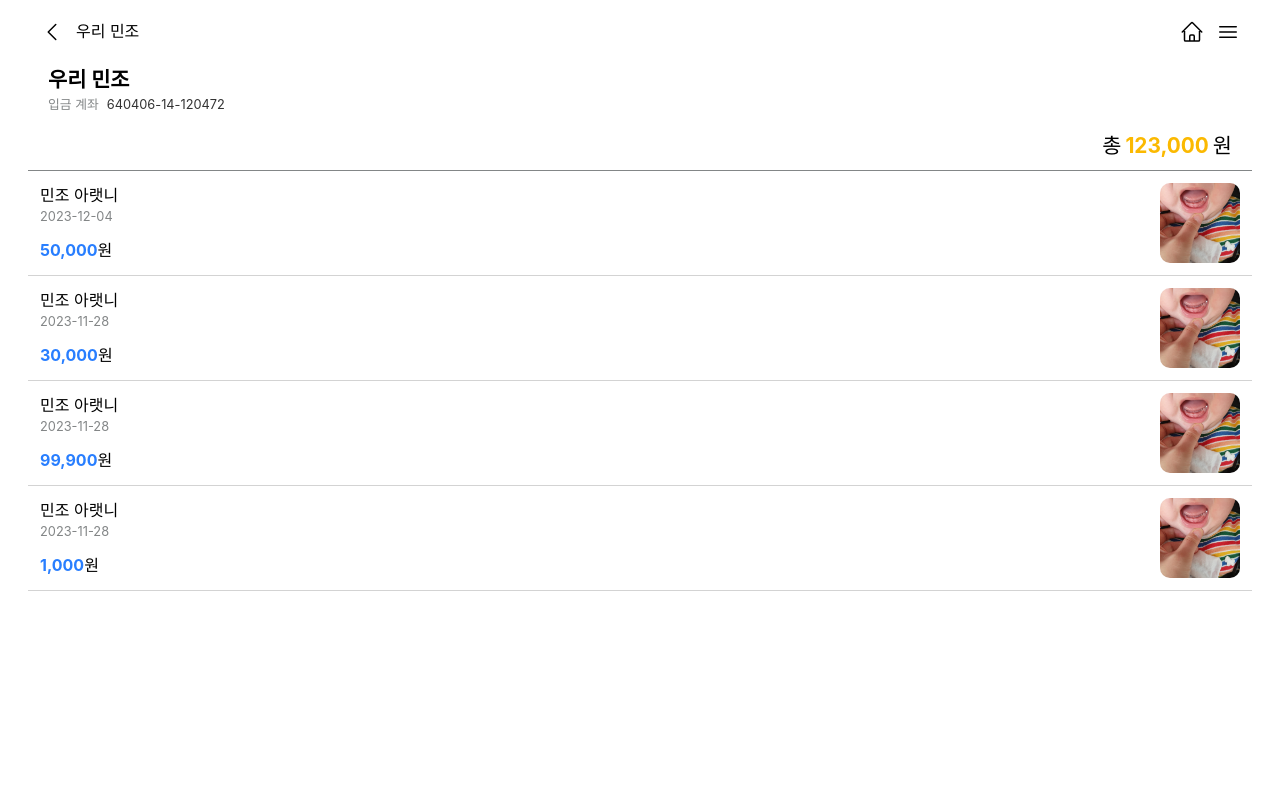
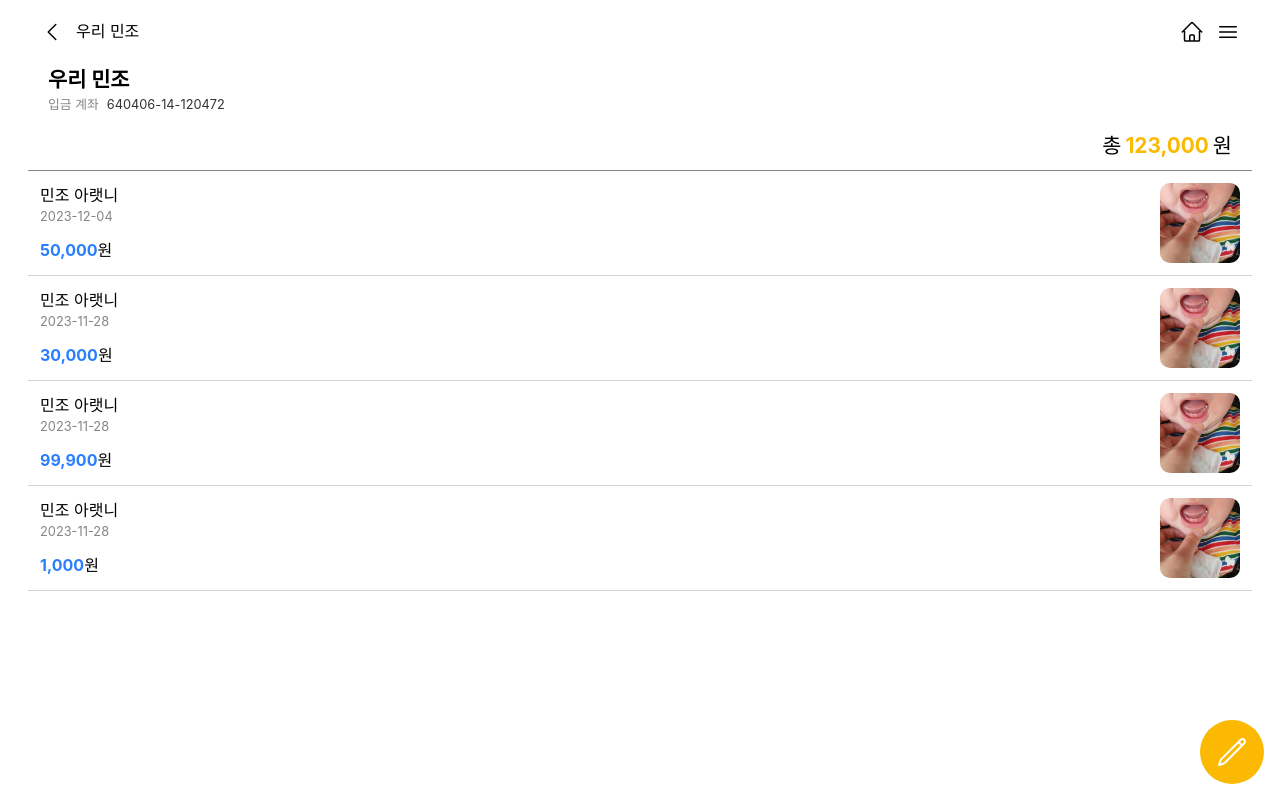
Before and after one commit to 2kujo/MemoryBox_FE, a React (Vite) app: page /memories in a window 1280 px wide. Built offline with nearby package versions, Linux system fonts and the light colour scheme; a web font is replaced by a local one.

Commit message:
UPDATE | add floating btn in memories page

```diff
--- a/src/pages/Memories.jsx
+++ b/src/pages/Memories.jsx
@@ -1,9 +1,13 @@
 import React, { useState } from "react";
+import { useNavigate } from "react-router-dom";
 
 import Navbar from "@/components/common/Navbar";
 import MemoryList from "@/components/common/MemoryList";
+import FloatingBtn from "@/components/common/FloatingBtn";
 
 export default function Memories() {
+  const navigate = useNavigate();
+
   // isFinished props로 받기
   const [cashBoxTitle, setCashBoxTitle] = useState("우리 민조");
   const [savingsType, setSavingsType] = useState("KB 특★별한 우리아이 적금");
@@ -11,6 +15,10 @@ export default function Memories() {
   const [cashBoxAmt, setCashBoxAmt] = useState(123000);
 
   const [isFinished, setIsFinished] = useState(1);
+
+  function onClickHandler() {
+    navigate("/make-memory");
+  }
 
   const ongoinDummyData = [
     {
@@ -73,6 +81,7 @@ export default function Memories() {
           <MemoryList memoryContents={ongoinDummyData} />
         </div>
       </div>
+      <FloatingBtn type="write" clickFunc={onClickHandler} />
     </div>
   );
 }
```
